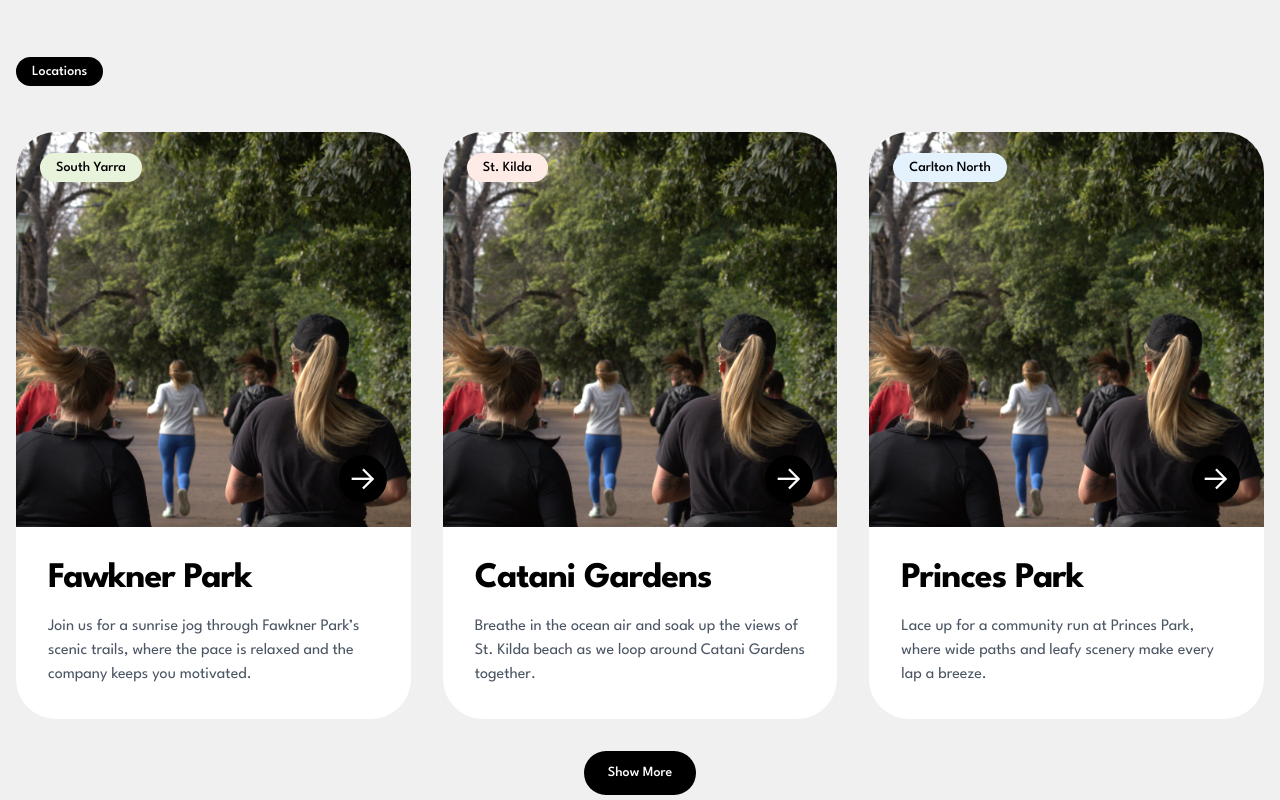
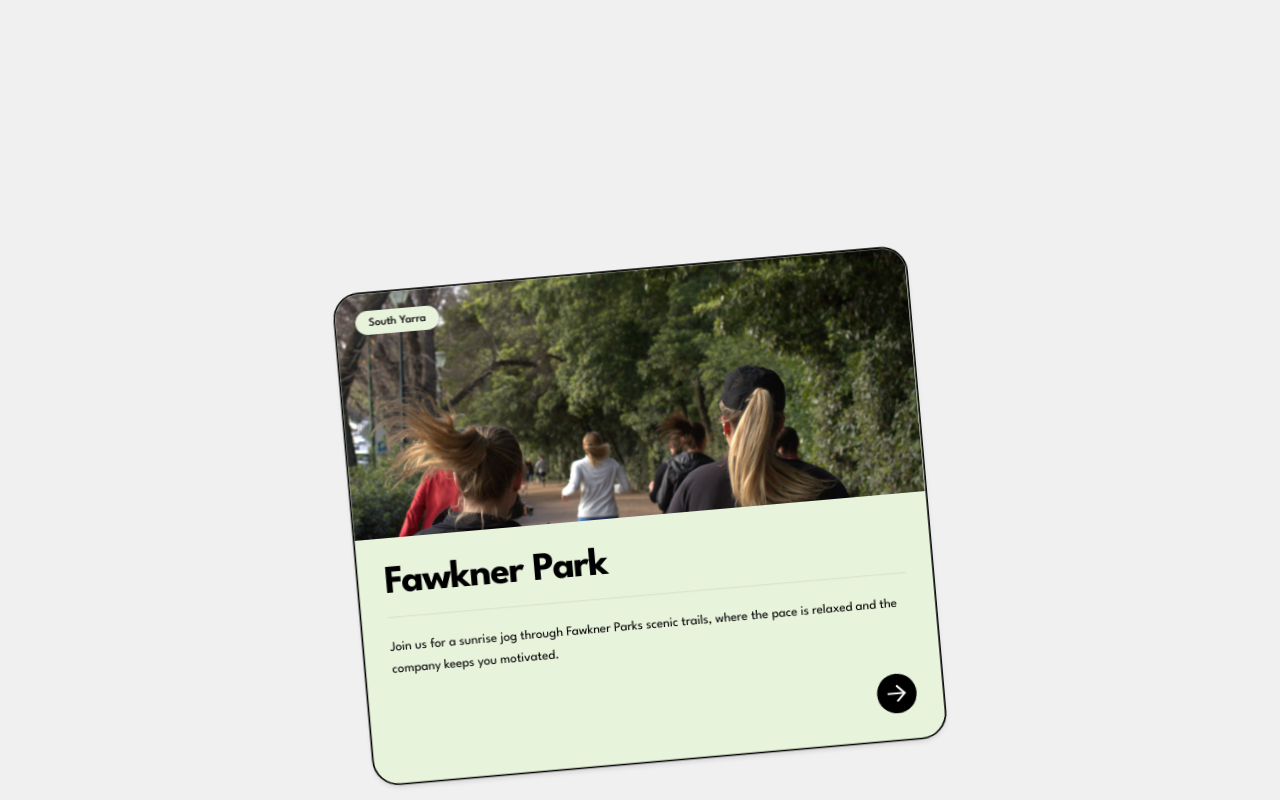
Before and after one commit to Benson-Craven/everyrun-club, a Next.js app: page / in a window 1280 px wide. Shown: the part 4820-5620 px from the top of the page. Built offline with nearby package versions, Linux system fonts and the light colour scheme.

Commit message:
Altered faq, locations stackable cards and wednesday page hero section

```diff
--- a/app/wednesday/components/organisms/WednesdayHeroSection.js
+++ b/app/wednesday/components/organisms/WednesdayHeroSection.js
@@ -3,7 +3,6 @@ import React, { useRef } from 'react'
 import { motion, useScroll, useTransform } from 'framer-motion'
 import Button from '../../../../components/atoms/Button'
 import Heading from '../../../../components/atoms/Typography'
-import Image from 'next/image'
 
 const VideoBackground = () => {
   const videoRef = useRef(null)
@@ -15,37 +14,27 @@ const VideoBackground = () => {
 
   return (
     <div
-      className='absolute inset-0 overflow-hidden p-2 sm:p-4 md:p-[13px] z-0'
+      className='absolute inset-0 overflow-hidden p-[13px] z-0'
       ref={videoRef}
     >
       <motion.div style={{ scale }} className='w-full h-full'>
-        {/* <video
+        <video
           autoPlay
           loop
           muted
           playsInline
-          poster='/images/running-behind.avif'
           className='flex items-center rounded-3xl w-full h-full object-cover brightness-75'
-        > */}
-        {/* Use AV1 as the primary format */}
-        {/* <source src='/videos/hero-NEW.av1.mp4' type='video/mp4' /> */}
-        {/* Fallback to the original mp4 format for compatibility */}
-        {/* <source src='/videos/hero-running.mp4' type='video/mp4' /> */}
-        {/* Show a message if the video format is unsupported */}
-        Your browser does not support the video tag.
-        {/* </video> */}
-        <Image
-          src={'/images/running-behind.avif'}
-          alt={'Video Background'}
-          fill
-          className='object-cover brightness-75 p-[13px] rounded-3xl'
-        />
+        >
+          <source src='/videos/hero-NEW.av1.mp4' type='video/mp4' />
+          <source src='/videos/hero-running.mp4' type='video/mp4' />
+          Your browser does not support the video tag.
+        </video>
       </motion.div>
     </div>
   )
 }
 
-const HeroSection = () => {
+const WednesdayHeroSection = () => {
   const containerRef = useRef(null)
   const { scrollYProgress } = useScroll({
     target: containerRef,
@@ -60,54 +49,51 @@ const HeroSection = () => {
     ['0%', '-20%', '-50%']
   )
 
-  const opacity2 = useTransform(scrollYProgress, [0.3, 0.45, 0.6], [0, 1, 0])
+  const opacity2 = useTransform(scrollYProgress, [0.3, 0.475, 0.6], [0, 1, 0])
   const y2 = useTransform(
     scrollYProgress,
     [0.3, 0.5, 0.7],
-    ['50%', '0%', '-20%']
+    ['50%', '-10%', '-40%']
   )
 
   return (
-    <section className='relative h-[300vh] sm:h-[250vh]' ref={containerRef}>
-      <div className='sticky top-0 h-screen'>
+    <section className='relative h-[200vh]' ref={containerRef}>
+      <div className='sticky top-0 h-screen z-20'>
         <VideoBackground />
 
         {/* First Message */}
         <motion.div
-          className='absolute inset-0 flex flex-col justify-center items-center text-white px-6 sm:px-8 md:px-4 z-30'
+          className='absolute inset-0 flex flex-col justify-center items-center text-white px-4 z-30'
           style={{ opacity: opacity1, y: y1 }}
         >
-          <Heading
-            level={1}
-            className='text-2xl sm:text-3xl md:text-4xl font-bold'
-          >
-            Fancy more of a challenge?
-          </Heading>
-          <p className='text-lg sm:text-xl md:text-2xl mb-6 sm:mb-8 max-w-prose'>
-            Come along and join us on a Wednesday night!
+          <Heading level={1}>Welcome to our Wednesdays</Heading>
+          <p className='text-xl md:text-2xl mb-8 text-center max-w-2xl'>
+            Come along and join us
           </p>
+          <div className='flex flex-col sm:flex-row gap-4'>
+            <Button variant='secondary'>Where To Meet</Button>
+          </div>
         </motion.div>
 
         {/* Second Message */}
-        <motion.div
-          className='absolute inset-0 flex flex-col justify-center items-center text-white px-6 sm:px-8 md:px-4 z-30'
+        {/* <motion.div
+          className='absolute inset-0 flex flex-col justify-center items-center text-white px-4 z-30'
           style={{ opacity: opacity2, y: y2 }}
         >
-          <Heading
-            level={1}
-            className='text-2xl sm:text-3xl md:text-4xl font-bold'
-          >
-            Join Our Wednesday Sessions
-          </Heading>
-
+          <Heading level={1}>Join Us  Community</Heading>
+          <p className='text-xl md:text-2xl mb-8 text-center max-w-2xl'>
+            Come along and join us
+          </p>
           <div className='flex flex-col sm:flex-row gap-4'>
-            <Button>Where to?</Button>
-            <Button variant='secondary'>View Events</Button>
+            <button className='flex items-center justify-center bg-[#fa6400] border border-transparent  shadow-sm shadow-black/5 box-border text-white cursor-pointer   font-semibold leading-[1.25] min-h-[3rem] px-[calc(1.5rem-1px)] py-[calc(.875rem-1px)] transition-all duration-250 hover:bg-[#fb8332] hover:shadow-md hover:shadow-black/10 hover:-translate-y-px active:bg-[#c85000] active:shadow-sm active:shadow-black/10 active:translate-y-0 rounded-full'>
+              Run With Us
+            </button>
+            <Button variant='secondary'>View Upcoming Events</Button>
           </div>
-        </motion.div>
+        </motion.div> */}
       </div>
     </section>
   )
 }
 
-export default HeroSection
+export default WednesdayHeroSection
--- a/components/organisms/BlogSection.js
+++ b/components/organisms/BlogSection.js
@@ -1,23 +1,58 @@
-import React, { useState } from 'react'
-import { motion, AnimatePresence } from 'framer-motion'
+import React, { useState, useRef } from 'react'
+import { motion, useScroll, useTransform, AnimatePresence } from 'framer-motion'
+import Image from 'next/image'
 import Heading from '../atoms/Typography'
 
-const BlogCard = ({ image, category, title, description }) => {
+const LocationCard = ({
+  i,
+  image,
+  category,
+  title,
+  description,
+  progress,
+  range,
+  targetScale,
+  color,
+}) => {
   const [isHovered, setIsHovered] = useState(false)
+  const container = useRef(null)
+
+  const rotation = i % 2 === 0 ? -5 : 5
+
+  const { scrollYProgress } = useScroll({
+    target: container,
+    offset: ['start end', 'start start'],
+  })
+
+  const imageScale = useTransform(scrollYProgress, [0, 1], [1.4, 1]) // Slightly smoother image scaling
+  const scale = useTransform(progress, range, [1, targetScale])
+
   return (
+    <div
+      ref={container}
+      className='sticky top-0 flex h-screen items-center justify-center '
+    >
       <motion.div
-      className='relative group overflow-hidden rounded-[2.5rem] bg-white cursor-pointer'
+        style={{
+          scale,
+          rotate: rotation,
+          top: `calc(-5vh + ${i * 25}px)`,
+          backgroundColor: color,
+        }}
+        className='relative flex flex-col md:h-[600px] h-2/3 w-2/3 md:w-[700px] overflow-hidden rounded-[32px] border-2 border-black shadow-md transition-all duration-500 ease-out hover:rotate-0 hover:shadow-xl'
         onMouseEnter={() => setIsHovered(true)}
         onMouseLeave={() => setIsHovered(false)}
-      whileHover={{ y: -10 }}
-      transition={{ duration: 0.3 }}
       >
-      <div className='relative aspect-square overflow-hidden'>
-        <img
+        {/* Image Section */}
+        <div className='relative h-1/2 w-full overflow-hidden'>
+          <motion.div className='h-full w-full' style={{ scale: imageScale }}>
+            <Image
+              fill
               src={image}
               alt={title}
-          className='object-cover w-full h-full transition-transform duration-500 group-hover:scale-105'
+              className='object-cover transition-transform duration-500 group-hover:scale-105'
             />
+          </motion.div>
 
           {/* Category pill */}
           <div className='absolute top-6 left-6'>
@@ -34,15 +69,25 @@ const BlogCard = ({ image, category, title, description }) => {
               {category}
             </span>
           </div>
+        </div>
 
-        {/* Arrow button with tilt animation */}
-        <motion.div
-          className='absolute bottom-6 right-6'
-          initial={{ rotate: 0 }}
+        {/* Content Section */}
+        <div className='flex flex-1 flex-col p-8'>
+          <Heading level={2} colour='#000000'>
+            {title}
+          </Heading>
+          <div className='mb-6 h-[1px] bg-black opacity-10' />
+          <p className='mb-8 text-base text-black leading-relaxed'>
+            {description}
+          </p>
+
+          {/* Action Button */}
+          <div className='mt-auto flex items-center justify-end'>
+            <motion.button
+              className='w-12 h-12 bg-black rounded-full flex items-center justify-center'
               animate={isHovered ? { rotate: -20 } : { rotate: 0 }}
               transition={{ duration: 0.3 }}
             >
-          <button className='w-12 h-12 bg-black rounded-full flex items-center justify-center'>
               <svg
                 width='24'
                 height='24'
@@ -61,9 +106,8 @@ const BlogCard = ({ image, category, title, description }) => {
                   strokeWidth='3'
                 />
               </svg>
-          </button>
+            </motion.button>
 
-          {/* Cloud-like Tooltip */}
             <AnimatePresence>
               {isHovered && (
                 <motion.div
@@ -71,43 +115,42 @@ const BlogCard = ({ image, category, title, description }) => {
                   animate={{ opacity: 1, scale: 1 }}
                   exit={{ opacity: 0, scale: 0.9 }}
                   transition={{ duration: 0.2 }}
-                className='absolute bottom-20 right-1/2 transform translate-x-1/2 bg-white text-gray-800 text-xs px-4 py-2 rounded-full shadow-md border border-gray-200'
+                  className='absolute bottom-24 right-8 bg-white text-gray-800 text-xs px-4 py-2 rounded-full shadow-md border border-gray-200'
                 >
-                <div className='relative'>
                   <p>How do I get here?</p>
-                </div>
                 </motion.div>
               )}
             </AnimatePresence>
+          </div>
+        </div>
       </motion.div>
     </div>
-
-      <div className='p-8 space-y-4'>
-        <Heading level={3} colour={'#000000'}>
-          {title}
-        </Heading>
-        <p className='text-gray-600'>{description}</p>
-      </div>
-    </motion.div>
   )
 }
 
-const BlogShowcase = () => {
-  const [showMore, setShowMore] = useState(false)
-  const posts = [
+const LocationStackShowcase = () => {
+  const container = useRef(null)
+  const { scrollYProgress } = useScroll({
+    target: container,
+    offset: ['start start', 'end end'],
+  })
+
+  const locations = [
     {
       image: '/images/running-behind.avif',
       category: 'South Yarra',
       title: 'Fawkner Park',
       description:
-        'Join us for a sunrise jog through Fawkner Park’s scenic trails, where the pace is relaxed and the company keeps you motivated.',
+        'Join us for a sunrise jog through Fawkner Parks scenic trails, where the pace is relaxed and the company keeps you motivated.',
+      color: '#E8F3DC',
     },
     {
       image: '/images/running-behind.avif',
       category: 'St. Kilda',
       title: 'Catani Gardens',
       description:
-        'Breathe in the ocean air and soak up the views of St. Kilda beach as we loop around Catani Gardens together.',
+        'Breathe in the ocean air and soak up the view of St. Kilda beach as we loop around Catani Gardens together.',
+      color: '#FFEBE6',
     },
     {
       image: '/images/running-behind.avif',
@@ -115,13 +158,15 @@ const BlogShowcase = () => {
       title: 'Princes Park',
       description:
         'Lace up for a community run at Princes Park, where wide paths and leafy scenery make every lap a breeze.',
+      color: '#E3F2FD',
     },
     {
       image: '/images/running-behind.avif',
       category: 'Caulfield North',
       title: 'Caulfield Park',
       description:
-        'Take a break from the city hustle and join our run around Caulfield Park – it’s the perfect way to reset with friends.',
+        'Take a break from the city hustle and join our run around Caulfield Park – its the perfect way to reset with friends.',
+      color: '#FFF5CC',
     },
     {
       image: '/images/running-behind.avif',
@@ -129,48 +174,33 @@ const BlogShowcase = () => {
       title: 'Royal Botanic Gardens',
       description:
         'Discover the beauty of the Royal Botanic Gardens on our group run, a favorite for its tranquil paths and vibrant greenery.',
+      color: '#E0F7FA',
     },
   ]
 
   return (
-    <div className='max-w-7xl mx-auto px-4 py-16'>
-      {/* Community tag */}
-      <div className='mb-12'>
-        <span className='px-4 py-2 text-sm font-medium bg-black text-white rounded-full'>
-          Locations
-        </span>
+    <main ref={container} className='relative bg-inherit pt-24 '>
+      <div className='absolute left-1/2 -translate-x-1/2 transform'>
+        <div className='mb-16 h-[1px] bg-textPrimary opacity-10' />
       </div>
 
-      {/* Grid */}
-      <div className='grid grid-cols-1 md:grid-cols-2 lg:grid-cols-3 gap-8'>
-        {posts.slice(0, showMore ? posts.length : 3).map((post, index) => (
-          <motion.div
-            key={index}
-            initial={{ opacity: 0, y: 10 }}
-            animate={{ opacity: 1, y: 0 }}
-            transition={{ delay: index * 0.1 }}
-          >
-            <BlogCard {...post} />
-          </motion.div>
-        ))}
+      <div className='mt-16'>
+        {locations.map((location, i) => {
+          const targetScale = 1 - (locations.length - i) * 0.05
+          return (
+            <LocationCard
+              key={`location_${i}`}
+              i={i}
+              {...location}
+              progress={scrollYProgress}
+              range={[i * 0.25, 1]}
+              targetScale={targetScale}
+            />
+          )
+        })}
       </div>
-
-      {/* Show More / Show Less button */}
-      <motion.div
-        initial={{ y: 0 }}
-        animate={{ y: showMore ? -10 : 0 }}
-        transition={{ duration: 0.3 }}
-        className='flex justify-center mt-8'
-      >
-        <button
-          onClick={() => setShowMore(!showMore)}
-          className='px-6 py-3 text-sm font-medium bg-black text-white rounded-full'
-        >
-          {showMore ? 'Show Less' : 'Show More'}
-        </button>
-      </motion.div>
-    </div>
+    </main>
   )
 }
 
-export default BlogShowcase
+export default LocationStackShowcase
--- a/components/organisms/FAQSection.js
+++ b/components/organisms/FAQSection.js
@@ -49,7 +49,7 @@ const FAQ = () => {
   ]
 
   return (
-    <section id='faq' className='py-10 px-5 lg:py-16 lg:px-20 bg-[#f0f0f0]'>
+    <section id='faq' className='p-[13px] bg-[#f0f0f0]'>
       <div className='grid grid-cols-1 lg:grid-cols-2 gap-8 bg-everyRunOrange p-10 rounded-3xl'>
         <div>
           <h2 className='text-3xl font-bold mb-4 text-white border-b-[1px] border-white'>
--- a/components/organisms/LocationSection.js
+++ b/components/organisms/LocationSection.js
@@ -47,7 +47,7 @@ const RunClubFeatures = () => {
   })
 
   const headerScale = useTransform(scrollYProgress, [0, 0.5], [1, 0.7])
-  const headerOpacity = useTransform(scrollYProgress, [0, 0.25], [1, 0])
+  const headerOpacity = useTransform(scrollYProgress, [0, 0.1], [1, 0])
 
   return (
     <div id='locations' ref={containerRef} className='relative'>
--- a/components/organisms/WednesdaySection.js
+++ b/components/organisms/WednesdaySection.js
@@ -13,7 +13,7 @@ const message = {
 }
 
 const VideoBackground = () => (
-  <div className='absolute inset-0 p-2 sm:p-4 md:p-[13px] z-0 bg-inherit'>
+  <div className='absolute inset-0 p-[13px] z-0 bg-inherit'>
     {/* Image container */}
     <motion.div
       className='relative w-full h-full rounded-3xl overflow-hidden'
```
Lines whose indentation alone changed are shown as unchanged.
